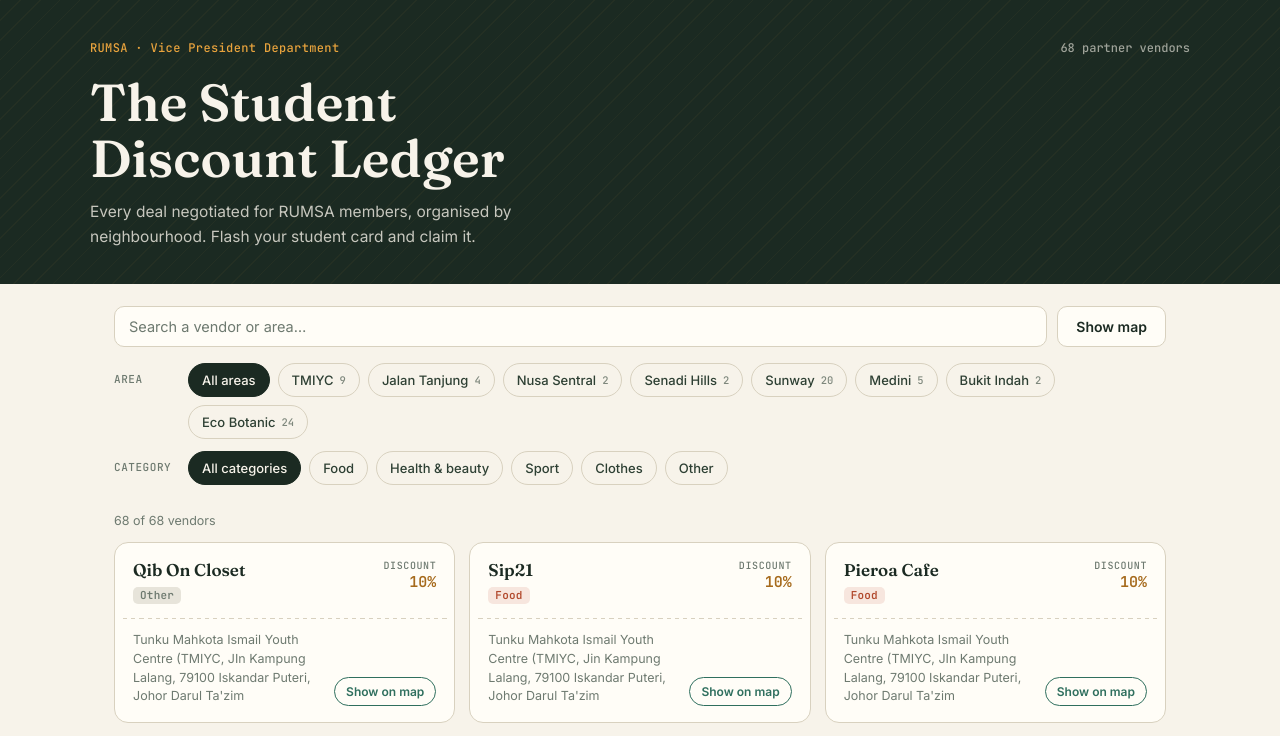
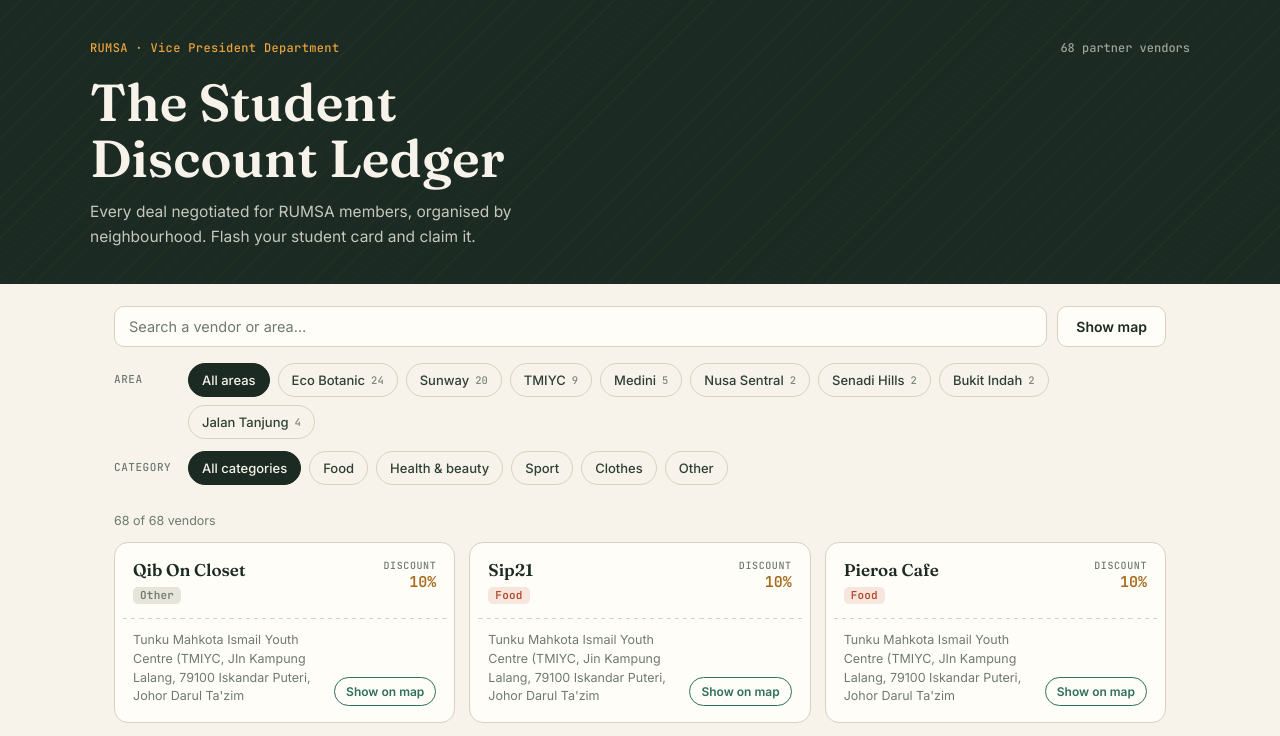
Before and after one commit to huochin/RUMSA-Student-Discount, a React (Vite) app: page / in a window 1280 px wide. Shown: the top 736 px of the page. Built offline with nearby package versions, Linux system fonts and the light colour scheme.

Commit message:
Update categories.js

```diff
--- a/src/categories.js
+++ b/src/categories.js
@@ -12,12 +12,12 @@ export const CATEGORY_INFO = {
 export const FILTER_CATEGORIES = ['F', 'H', 'S', 'C', 'O']
 
 export const REGIONS = [
+  'Eco Botanic',
+  'Sunway',
   'TMIYC',
-  'Jalan Tanjung',
+  'Medini',
   'Nusa Sentral',
   'Senadi Hills',
-  'Sunway',
-  'Medini',
   'Bukit Indah',
-  'Eco Botanic',
+  'Jalan Tanjung',
 ]
```
